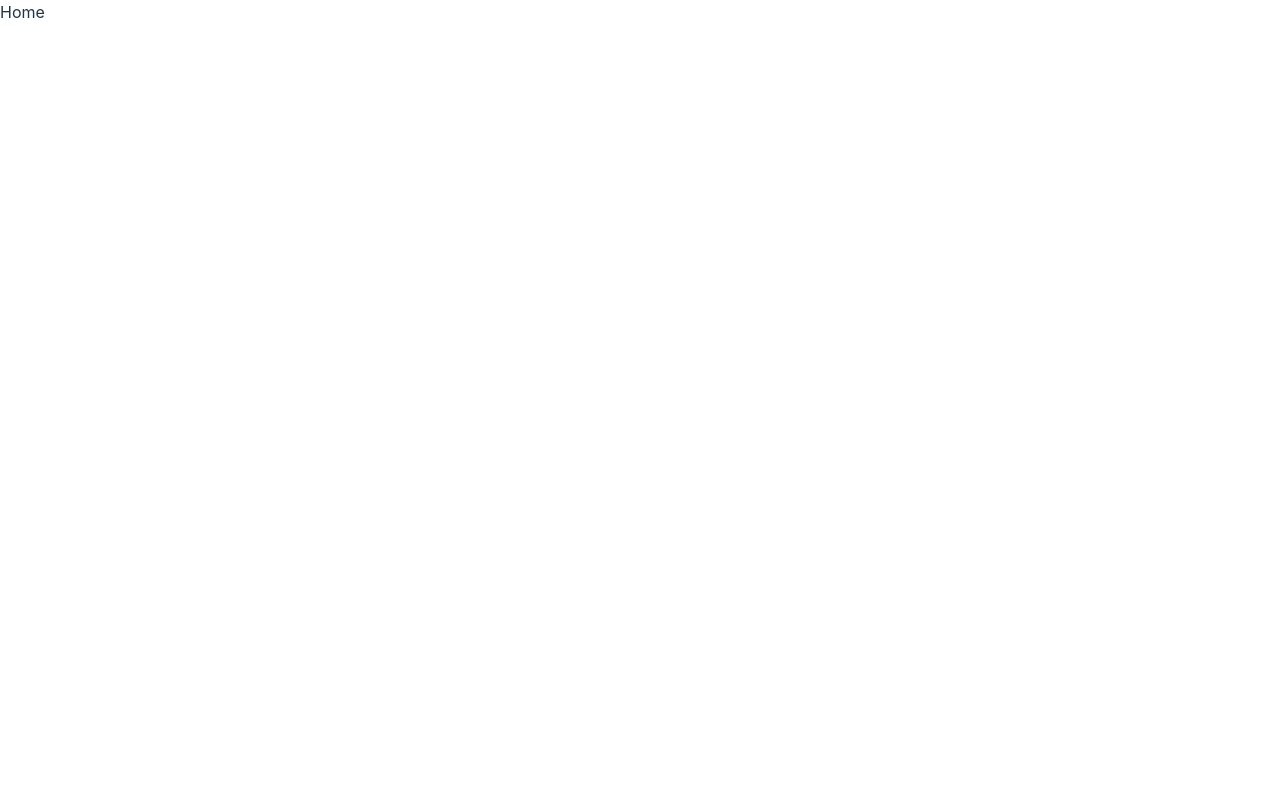
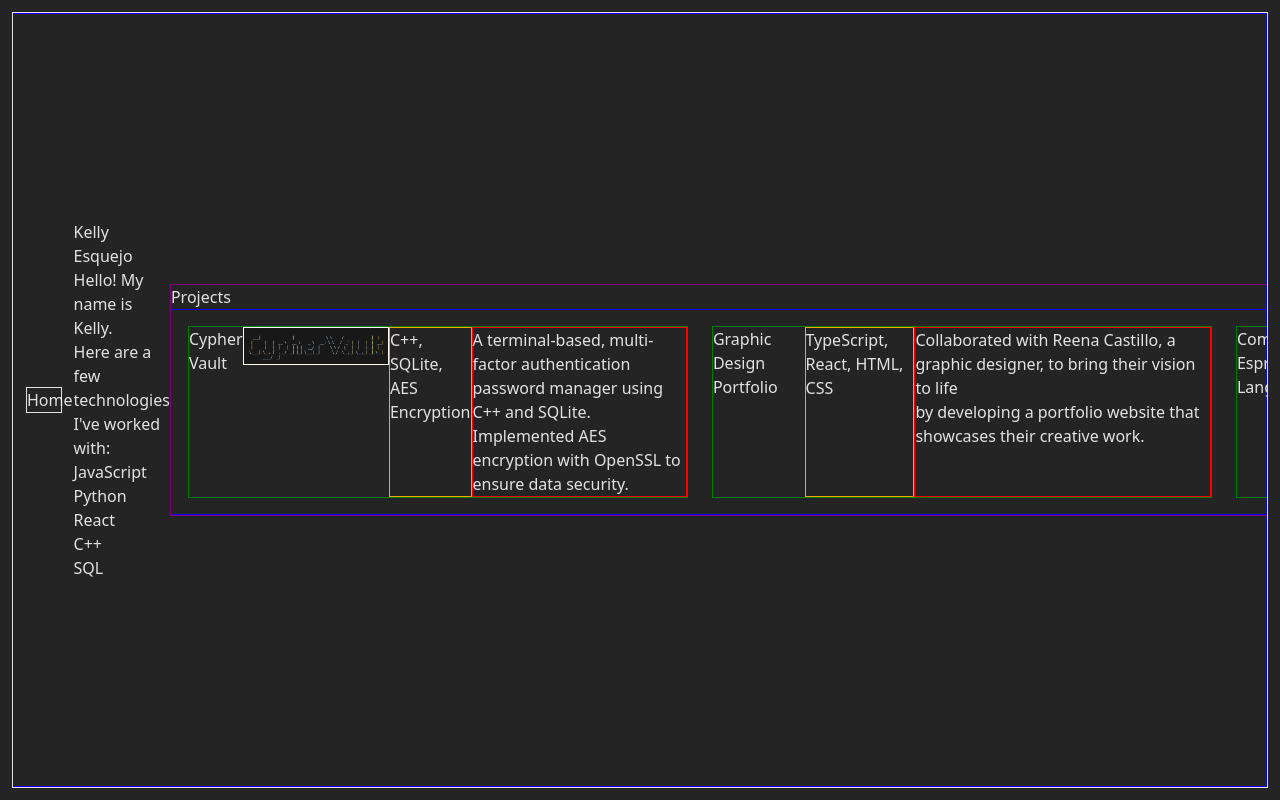
Before and after one commit to esquek1/Portfolio, a React (Vite) app: page /contact in a window 1280 px wide. Built offline with nearby package versions, Linux system fonts and the light colour scheme.

Commit message:
Change layout to horizontal scorll

```diff
--- a/index.html
+++ b/index.html
@@ -1,25 +1,13 @@
-<!doctype html>
+<!DOCTYPE html>
 <html lang="en">
     <head>
         <meta charset="UTF-8" />
-    <link rel="icon" type="image/svg+xml" href="/vite.svg" />
+        <link rel="icon" type="image/svg+xml" href="" />
         <meta name="viewport" content="width=device-width, initial-scale=1.0" />
         <title>Kelly Esquejo</title>
     </head>
     <body>
-    <!-- <div class="background">
-      <video autoplay loop muted id="backgroundVideo">
-        <source src="background-video.mp4" type="video/mp4">
-      </video>
-    </div> -->
         <div id="root"></div>
         <script type="module" src="/src/main.jsx"></script>
-    <!-- <script>
-      document.addEventListener('DOMContentLoaded', () => {
-        const video = document.getElementById('backgroundVideo');
-        video.playbackRate = 0.5;
-
-      })
-    </script> -->
     </body>
 </html>
--- a/src/App.jsx
+++ b/src/App.jsx
@@ -33,7 +33,8 @@ function App() {
     const ref = useRef();
 
     return (
-        <div className="whole-page" ref={ref}>
+        <div className="app-container" ref={ref}>
+            <div className="app-content">
                 <div className="page" id="home">
                     <Home />
                 </div>
@@ -47,6 +48,21 @@ function App() {
                     <Contact />
                 </div>
             </div>
+        </div>
+        // <div className="whole-page" ref={ref}>
+        // <div className="page" id="home">
+        //     <Home />
+        // </div>
+        // <div className="page" id="about">
+        //     <About />
+        // </div>
+        // <div className="page" id="projects">
+        //     <Projects />
+        // </div>
+        // <div className="page" id="contact">
+        //     <Contact />
+        // </div>
+        // </div>
     );
 }
 
--- a/src/css/app.css
+++ b/src/css/app.css
@@ -1,19 +1,43 @@
 .whole-page {
     display: flex; /* Arrange pages in a row */
+    overflow-y: hidden;
     overflow-x: auto; /* Enable horizontal scrolling */
     height: 100vh; /* Full viewport height */
     scroll-snap-type: none; /* Disable any snap type */
     scroll-behavior: smooth; /* Optional: Smooth scrolling */
 }
+html,
+body {
+    margin: 0; /* Remove default margins on body and html */
+    padding: 0; /* Remove default padding */
+}
+
+.app-container {
+    display: flex;
+    justify-content: center;
+    align-items: center;
+    position: relative;
+    width: calc(100dvw - 24px);
+    height: calc(100dvh - 24px);
+    margin: 12px; /* Maintain margin */
+    box-sizing: border-box; /* Ensure borders and padding don't increase size */
+    border: 1px solid; /* For debugging */
+    overflow-y: hidden; /* Prevent vertical scroll */
+    overflow-x: auto; /* Allow horizontal scroll */
+}
+
+.app-content {
+    display: flex; /* Displays the pages horizontally */
+    flex-direction: row;
+    align-items: center;
+    width: 100%;
+    height: 100%;
+    padding: 12px;
+    box-sizing: border-box; /* Ensure borders and padding don't increase size */
+
+    border: 1px solid blue;
+}
 
 .page {
-    flex: 0 0 100%; /* Each page takes 100% of the viewport width */
-    height: 100%; /* Full viewport height */
+    width: 100vw;
 }
-
-body,
-html {
-    margin: 0;
-    padding: 0;
-    overflow: hidden; /* Prevent vertical scrolling */
-}
--- /dev/null
+++ b/src/css/contact.css
@@ -0,0 +1,12 @@
+.contact-container {
+    display: flex;
+    align-items: center;
+    justify-content: center;
+    position: relative;
+    margin: 12px;
+    width: 100%;
+    height: 100%;
+    overflow-y: hidden;
+    border: 1px solid;
+    box-sizing: border-box;
+}
--- a/src/css/home.css
+++ b/src/css/home.css
@@ -1,4 +1,17 @@
 .home-container {
-    display: grid;
-    grid-template: auto(2, 1fr) / auto (2, 1fr);
+    /* display: flex;
+    flex-direction: column;
+    justify-content: center;
+    align-items: center;
+    box-sizing: border-box;
+    position: relative; */
+
+    border: 1px solid;
+    box-sizing: border-box;
+    width: 75%;
+    height: 100%;
 }
+
+.home-content {
+    max-height: 100%;
+}
--- a/src/index.css
+++ b/src/index.css
@@ -3,102 +3,8 @@
 @tailwind utilities;
 
 /*---------------------------------------------------------------------------*/
-/* background video css  */
-html, body {
-  margin: 0;
-  height: 100%;
-  width: 100%;
-}
-
-.background {
-  position: absolute;
-  top: 0;
-  left: 0;
-  width: 100%;
-  height: 100%;
-  overflow: hidden;
-  z-index: -1;
-}
-
-#backgroundVideo {
-  position: absolute;
-  top: 0;
-  left: 0;
-  width: 100%;
-  height: 100%;
-  object-fit: cover; /* Cover the entire container */
-  opacity: .45; /* Adjust transparency level if needed */
-}
-
-/*---------------------------------------------------------------------------*/
 
 :root {
-  font-family: Inter, system-ui, Avenir, Helvetica, Arial, sans-serif;
-  line-height: 1.5;
-  font-weight: 400;
-
-  color-scheme: light dark;
-  color: rgba(255, 255, 255, 0.87);
-  background-color: #242424;
-
-  font-synthesis: none;
-  text-rendering: optimizeLegibility;
-  -webkit-font-smoothing: antialiased;
-  -moz-osx-font-smoothing: grayscale;
+    color: rgba(255, 255, 255, 0.87);
+    background-color: #242424;
 }
-
-a {
-  font-weight: 500;
-  color: #646cff;
-  text-decoration: inherit;
-}
-a:hover {
-  color: #535bf2;
-}
-
-body {
-  margin: 0;
-  display: flex;
-  place-items: center;
-  min-width: 320px;
-  min-height: 100vh;
-}
-
-h1 {
-  font-size: 3.2em;
-  line-height: 1.1;
-}
-
-button {
-  border-radius: 8px;
-  border: 1px solid transparent;
-  padding: 0.6em 1.2em;
-  font-size: 1em;
-  font-weight: 500;
-  font-family: inherit;
-  background-color: #1a1a1a;
-  cursor: pointer;
-  transition: border-color 0.25s;
-}
-
-button:hover {
-  border-color: #646cff;
-}
-
-button:focus,
-button:focus-visible {
-  outline: 4px auto -webkit-focus-ring-color;
-}
-
-@media (prefers-color-scheme: light) {
-  :root {
-    color: #213547;
-    background-color: #ffffff;
-  }
-  a:hover {
-    color: #747bff;
-  }
-  button {
-    background-color: #f9f9f9;
-  }
-}
--- a/src/pages/Contact.jsx
+++ b/src/pages/Contact.jsx
@@ -1,14 +1,11 @@
-import React from 'react'
-
+import React from "react";
+import "../css/contact.css";
 function Contact() {
-  return (
-    <div>
-		Contact
-		<div>
-
-		</div>
-    </div>
-  )
+    return (
+        <div className="contact-container">
+            <div className="contact-content">contact</div>
+        </div>
+    );
 }
 
-export default Contact
+export default Contact;
--- a/src/pages/Home.jsx
+++ b/src/pages/Home.jsx
@@ -1,13 +1,11 @@
-import React from 'react'
-import '../css/home.css'
+import React from "react";
+import "../css/home.css";
 function Home() {
-	return (
-		<div className='home-container'>
-			<div className=''>
-				Home
-			</div>
-		</div>
-	)
+    return (
+        <div className="home-container">
+            <div className="home-content">Home</div>
+        </div>
+    );
 }
 
-export default Home
+export default Home;
```
Lines whose indentation alone changed are shown as unchanged.
